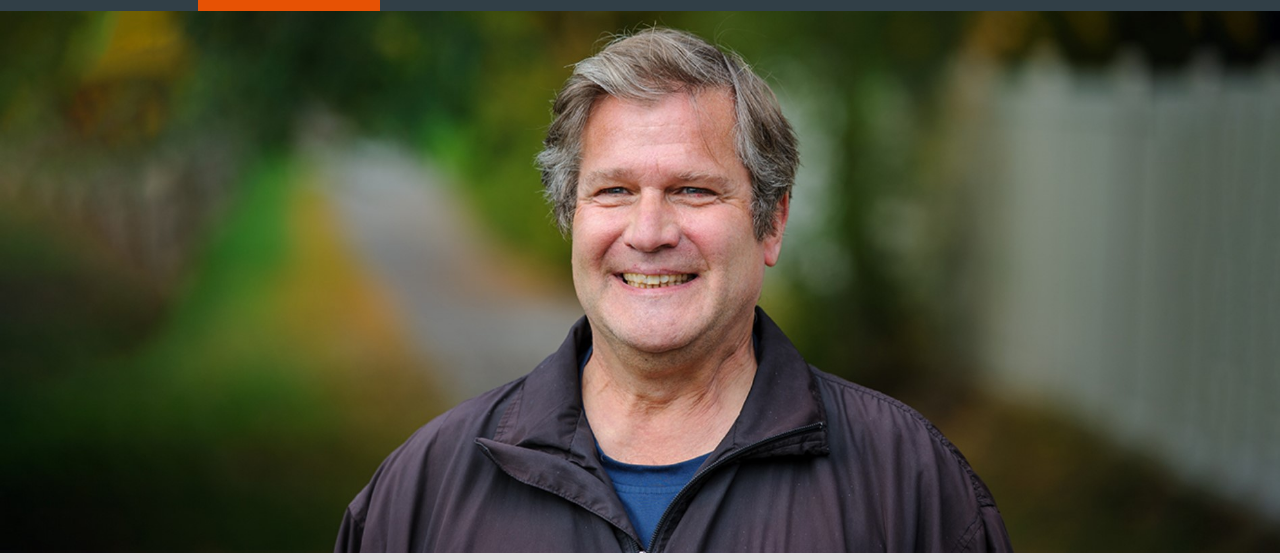
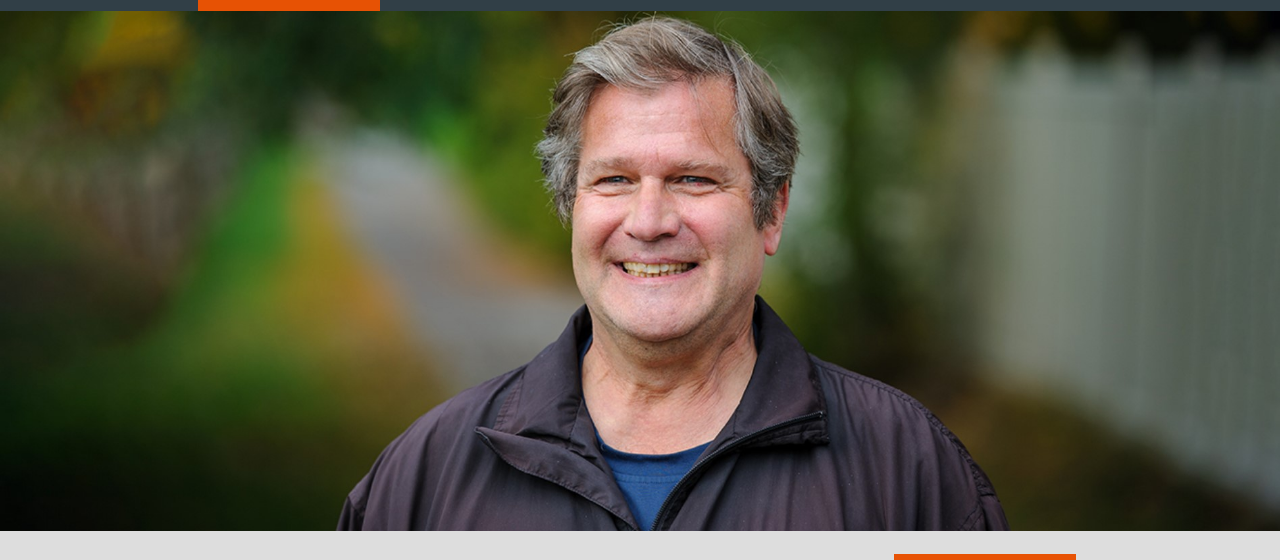
Before and after one commit to cynw22/IMD2900A-GroupProject2, a plain HTML site: page getInvolved.html in a window 1280 px wide. Shown: the part 176-736 px from the top of the page. Drawn offline with Linux system fonts and the light colour scheme.

Commit message:
get involved hero image

```diff
--- a/getInvolved.html
+++ b/getInvolved.html
@@ -198,9 +198,10 @@
           </button>
         </div>
       </div>
-      <img src="The_Shepherds_of_Good_Hope_Hero_GetInvolved.jpg" alt="The Shepherds of Good Hope Get Involved Hero">
+      <!-- <img src="The_Shepherds_of_Good_Hope_Hero_GetInvolved.jpg" alt="The Shepherds of Good Hope Get Involved Hero"> -->
       <!--Section1-->
       <section>
+        <div class="heroImage"></div>
         <div class="space-evenly">
           <div class="maxWidth50">
             <h2>BECOME A SHEPHERD</h2>
--- a/styleGI.css
+++ b/styleGI.css
@@ -370,3 +370,16 @@ ol a:hover{
     background-color:var(--colour-orange) !important;
     color: var(--colour-white);
 }
+
+.heroImage {
+    height: 100%;
+    display: flex;
+    flex-direction: column;
+    align-items: stretch;
+    justify-content: start;
+    /* border: 1px solid red; */
+    background-image: url("./The_Shepherds_of_Good_Hope_Hero_GetInvolved.jpg");
+    background-size: cover;
+    background-position: center;
+    height:65vh;
+  }
```
